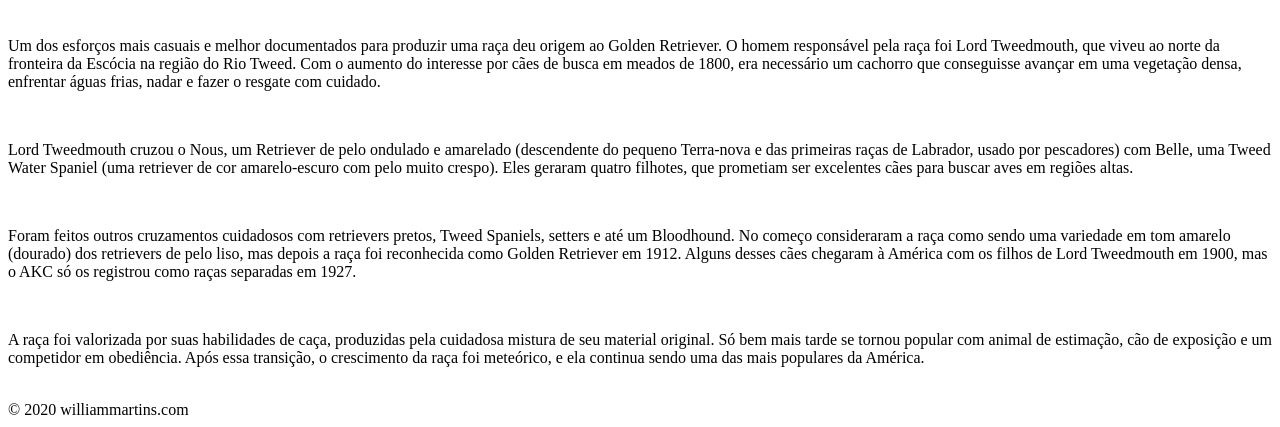
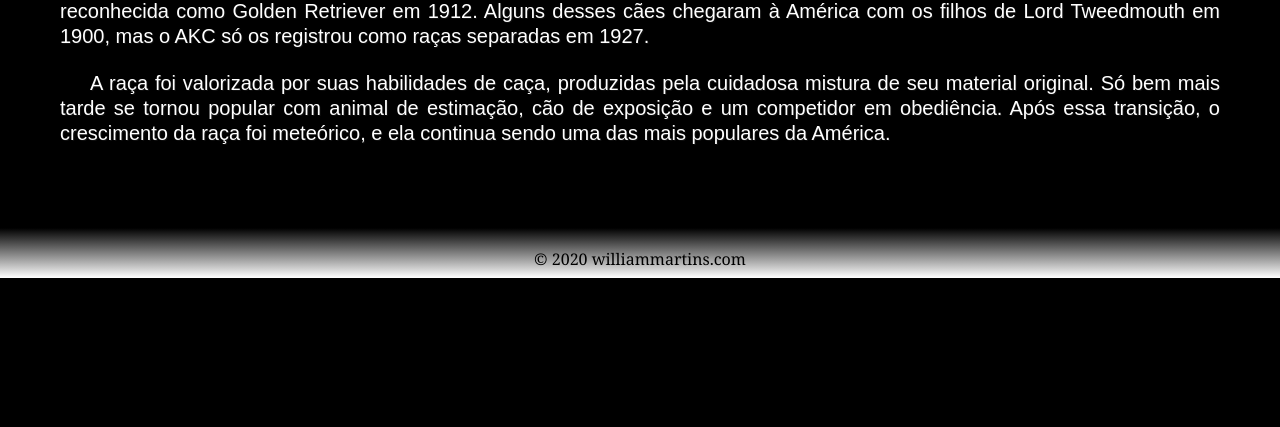
Before and after one commit to williamanoell/dogstorysite, a plain HTML site: page goldenretriever.html in a window 1280 px wide. Shown: the part 552-979 px from the top of the page. After the commit the page ends 830 px from the top, so only its background shows below. Drawn offline with Linux system fonts and the light colour scheme; the site is published under a folder, as on GitHub Pages, so addresses that start at the root find nothing.

Commit message:
Atualizando

```diff
--- a/goldenretriever.html
+++ b/goldenretriever.html
@@ -1,7 +1,7 @@
 <!DOCTYPE html>
     <html>
-        <link rel="stylesheet" type="text/css" href="/styles/aprov.css"/>
-        <link rel="stylesheet" type="text/css" href="/styles/style_dogs.css"/>
+        <link rel="stylesheet" type="text/css" href="styles/aprov.css"/>
+        <link rel="stylesheet" type="text/css" href="styles/style_dogs.css"/>
     <head>
         <title>golden retriever</title>
     </head>
```
Also changed, not shown: index.html (+1 -1 lines), labrador.html (+2 -2 lines), lhasaapso.html (+2 -2 lines), pequines.html (+2 -2 lines), pinscher.html (+2 -2 lines), poodle.html (+2 -2 lines), pug.html (+2 -2 lines), rottweiler.html (+2 -2 lines), shihtzu.html (+2 -2 lines), yorkshire.html (+2 -2 lines).
